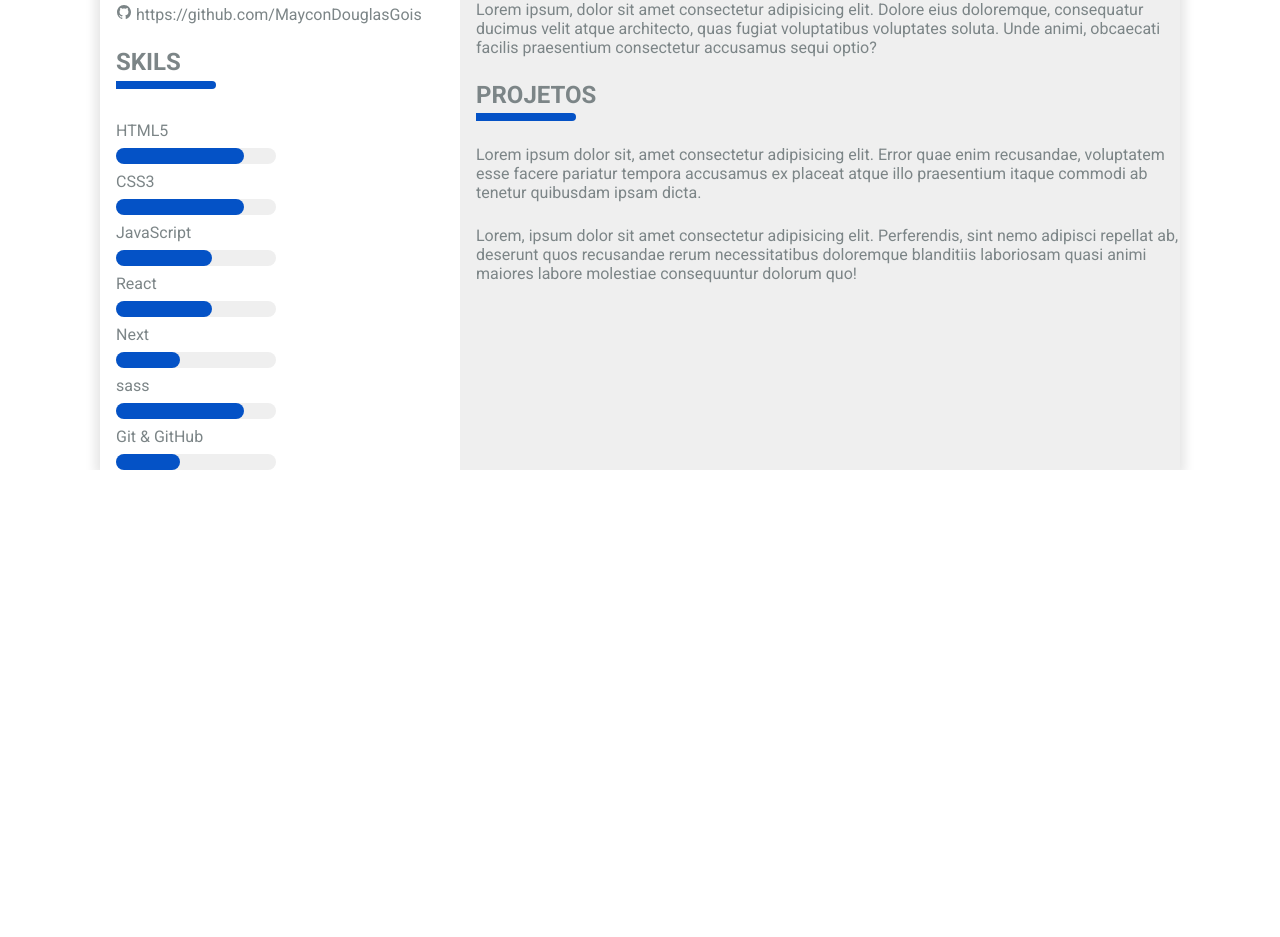
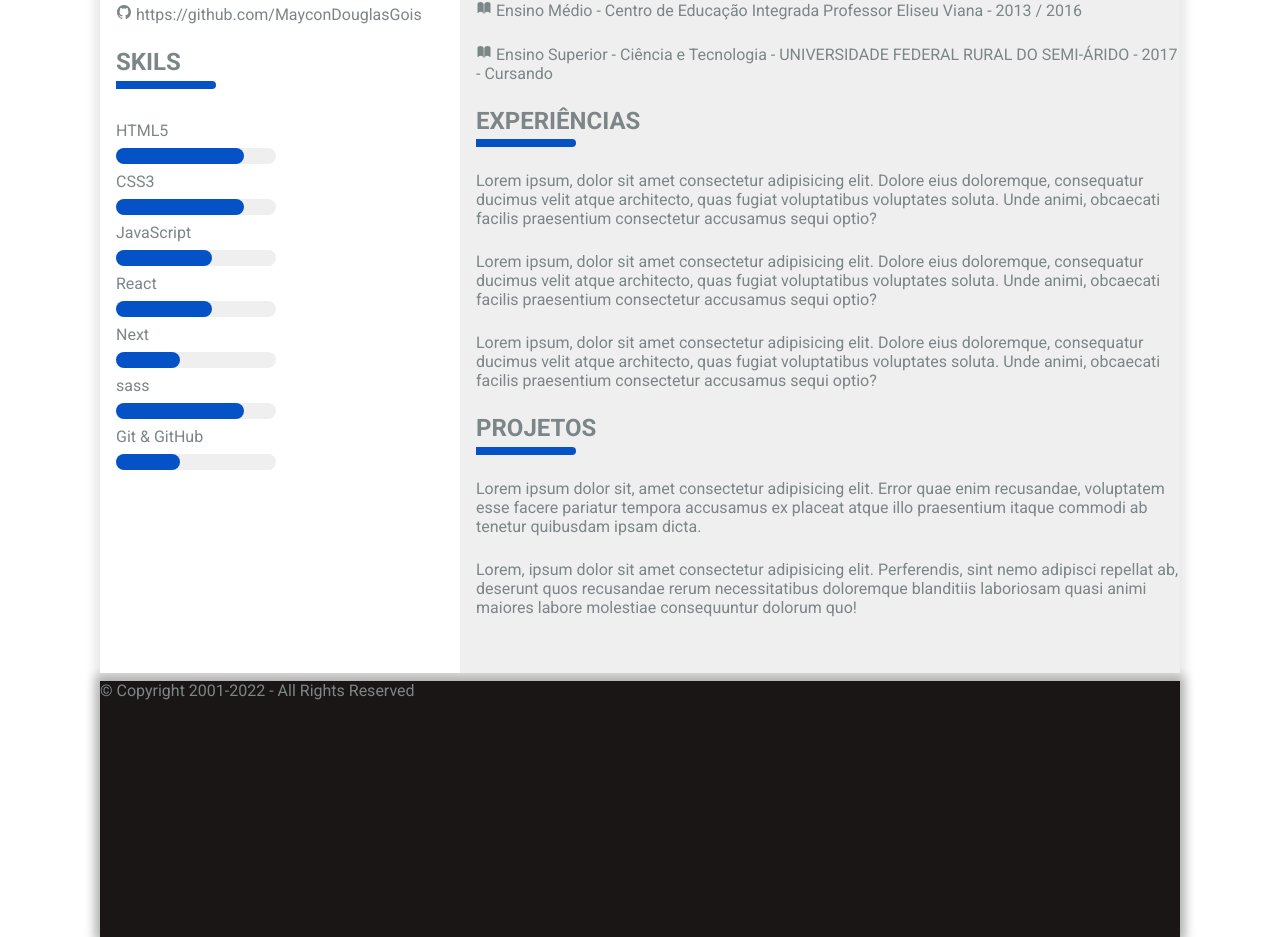
Before and after one commit to MayconDouglasGois/md-curriculo, a React (Create React App) app: page / in a window 1280 px wide. Shown: the part 627-1564 px from the top of the page. Before the commit the page ends 1097 px from the top, so only its background shows below. Built offline with nearby package versions, Linux system fonts and the light colour scheme.

Commit message:
2 atualização

```diff
--- a/src/App.tsx
+++ b/src/App.tsx
@@ -1,5 +1,6 @@
 import React from 'react';
 import Body from './components/Body';
+import Footer from './components/Footer';
 import Header from './components/Header';
 import './global.scss'
 
@@ -11,6 +12,7 @@ function App() {
     <div>
       <Header/>
       <Body/>
+      <Footer/>
     </div>
   );
 }
--- a/src/components/Body/index.tsx
+++ b/src/components/Body/index.tsx
@@ -3,6 +3,7 @@ import "./style.scss";
 import { MdEmail } from "react-icons/md";
 import { BsFillHouseFill } from "react-icons/bs";
 import { IoLogoWhatsapp, IoLogoLinkedin, IoLogoGithub } from "react-icons/io";
+import {IoIosBook} from 'react-icons/io'
 import Skills from "../Skills";
 
 interface IdadosPessoais {
@@ -84,7 +85,24 @@ const Body = () => {
           </p>
         </div>
         <div>
-          <h1>HABILIDADES</h1>
+        <h1>FORMAÇÃO</h1>
+        <p><IoIosBook/> Ensino Médio - Centro de Educação Integrada Professor Eliseu Viana - 2013 / 2016</p>
+        <p><IoIosBook/> Ensino Superior - Ciência e Tecnologia - UNIVERSIDADE FEDERAL RURAL DO SEMI-ÁRIDO - 2017 - Cursando</p>
+        </div>
+        <div>
+          <h1>EXPERIÊNCIAS</h1>
+          <p>
+            Lorem ipsum, dolor sit amet consectetur adipisicing elit. Dolore
+            eius doloremque, consequatur ducimus velit atque architecto, quas
+            fugiat voluptatibus voluptates soluta. Unde animi, obcaecati facilis
+            praesentium consectetur accusamus sequi optio?
+          </p>
+          <p>
+            Lorem ipsum, dolor sit amet consectetur adipisicing elit. Dolore
+            eius doloremque, consequatur ducimus velit atque architecto, quas
+            fugiat voluptatibus voluptates soluta. Unde animi, obcaecati facilis
+            praesentium consectetur accusamus sequi optio?
+          </p>
           <p>
             Lorem ipsum, dolor sit amet consectetur adipisicing elit. Dolore
             eius doloremque, consequatur ducimus velit atque architecto, quas
--- a/src/components/Body/style.scss
+++ b/src/components/Body/style.scss
@@ -11,6 +11,7 @@ main{
 section{
     padding-top: 10rem;
     padding-left: 1rem;
+    padding-bottom: 2rem;
 
 
 
@@ -32,6 +33,8 @@ section{
         border-bottom-right-radius: 0.25rem;
         border-top-right-radius: 0.25rem;
         background-color: var(--blue-500);
+
+
     }
 
     li{
@@ -44,6 +47,7 @@ section{
 
 
 }
+
 .contatos{
     li:hover{
         color: var(--blue-500);
@@ -58,3 +62,16 @@ section{
     grid-column: 2;
     background-color: var(--background-500);
 }
+@media (max-width: 720px){
+    main{
+        grid-template-columns: 1fr;
+    }
+    .colum-1{
+   margin: auto;
+    }
+
+    .colum-2{
+        grid-column: 1;
+        margin: auto;
+    }
+}
--- /dev/null
+++ b/src/components/Footer/index.tsx
@@ -0,0 +1,22 @@
+import React from 'react'
+import './style.scss'
+
+
+
+const Footer = () => {
+
+  const dataAtual = new Date();
+const anoAtual = dataAtual. getFullYear();
+
+
+  return (
+    <footer className='footer'>
+    <div className='footer-content'>
+
+      <span>© Copyright 2001-{anoAtual} - All Rights Reserved</span>
+    </div>
+    </footer>
+  )
+}
+
+export default Footer
--- /dev/null
+++ b/src/components/Footer/style.scss
@@ -0,0 +1,12 @@
+.footer{
+
+}
+
+
+.footer-content{
+    background-color: rgb(26, 22, 22);
+    margin: auto;
+    height: 16rem;
+    max-width: 1080px;
+    box-shadow: 0px 0px 10px 5px rgba(0, 0, 0, 0.322);
+}
--- a/src/components/Header/style.scss
+++ b/src/components/Header/style.scss
@@ -5,6 +5,8 @@
     background-attachment: fixed;
 }
 .content {
+    padding-left: 1rem;
+
     margin: auto;
     height: 16rem;
     max-width: 1080px;
--- a/src/components/Skills/index.tsx
+++ b/src/components/Skills/index.tsx
@@ -5,6 +5,7 @@ import "./style.scss";
 
 
 const Skills = () => {
+
 
     const skills = [
         {
@@ -46,7 +47,7 @@ const Skills = () => {
 
         <div className='barraNivel' style={{width:'10rem'}}>
 
-            <div className='MarcadorNivel'  style={{width:2*item.nivel+'rem'}}>
+            <div className='MarcadorNivel' style={{width:2*item.nivel+'rem'}}>
             </div>
 
         </div>
--- a/src/components/Skills/style.scss
+++ b/src/components/Skills/style.scss
@@ -12,4 +12,13 @@ border-radius: 0.5rem;
     height: 1rem;
     background-color: var(--blue-500);
     border-radius: 0.5rem;
+
+    animation-name: skills;
+    animation-duration: 1.5s;
 }
+
+@keyframes skills {
+    from{
+        width: 0rem;
+    }
+   }
```
